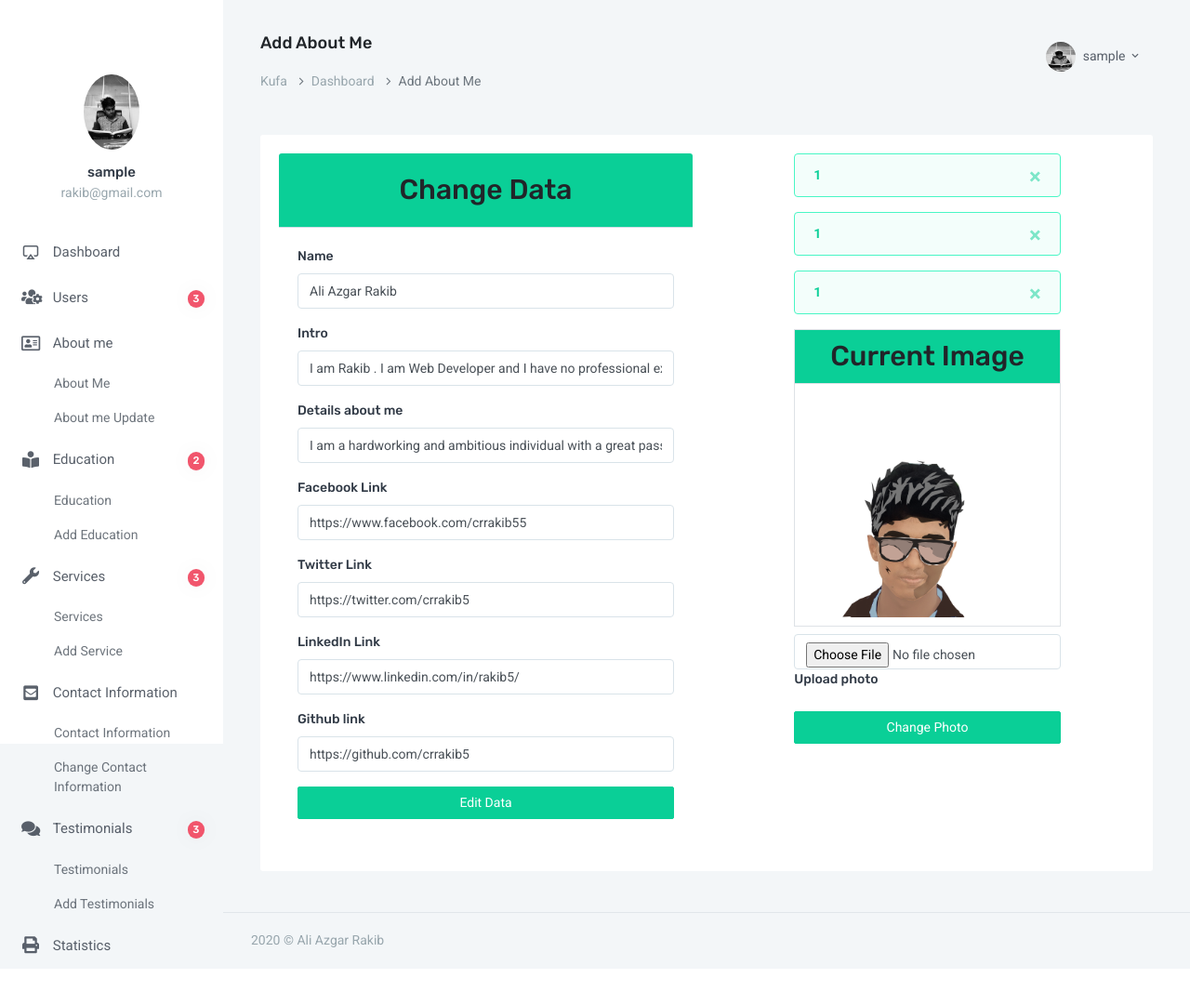
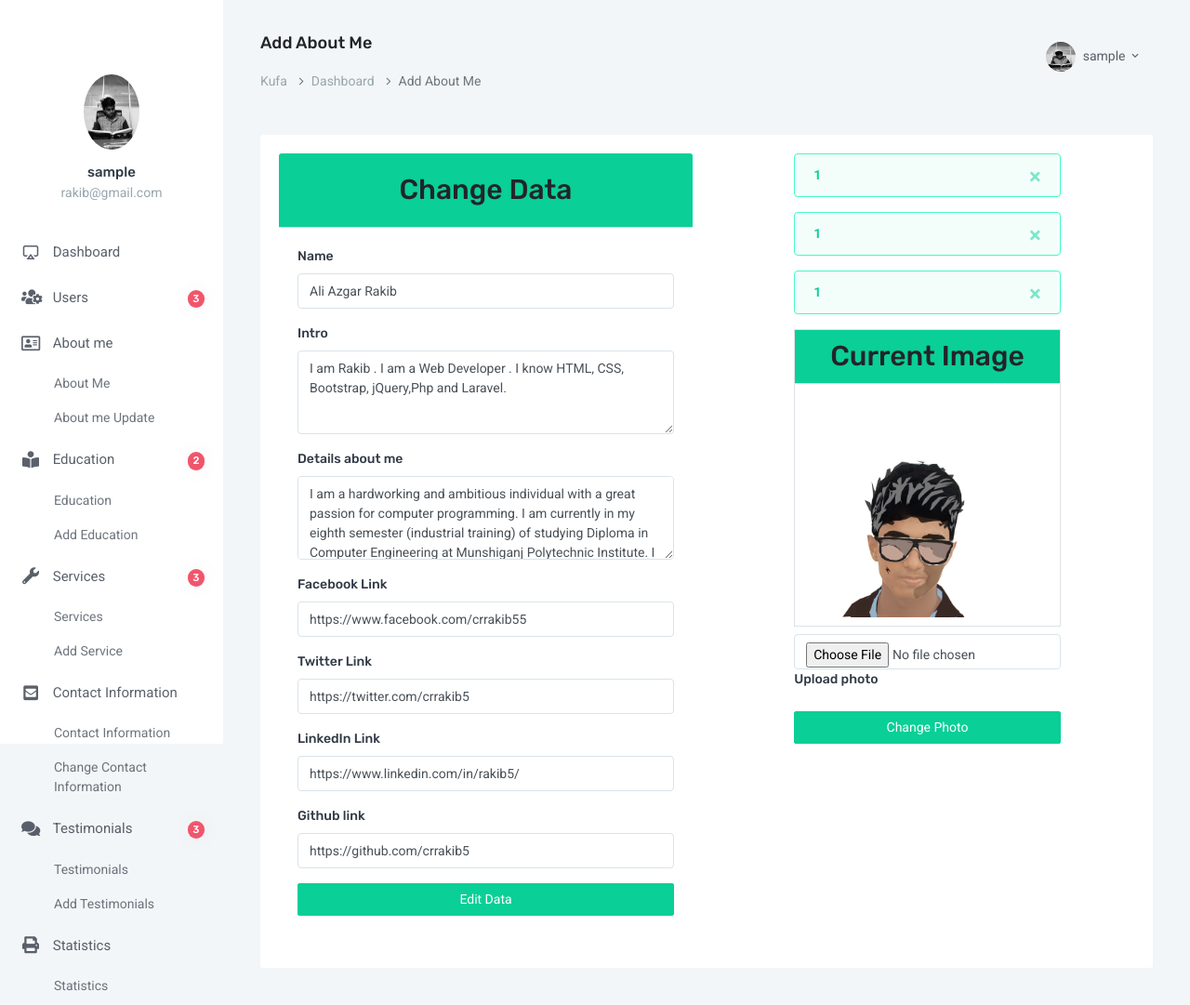
Before and after one commit to ali-azgar-rakib/Dynamic-Portfolio-With-Php-and-Bootstrap, a PHP site: page /admin/about_me.php in a window 1280 px wide. Shown: the top 1081 px of the page at 93% size. Before the commit the page ends 1026 px from the top, so only its background shows below. Run offline with PHP 8.4, Linux system fonts and the light colour scheme; a user stored in the database is signed in; data comes from the database, SQL or seed files in the repository; some libraries are stand-ins or nearby versions.

Commit message:
a little change in db

```diff
--- a/admin/about_me.php
+++ b/admin/about_me.php
@@ -32,12 +32,12 @@ $about_me_data = $data_from_db->fetch_assoc();
 
 																				<div class="form-group">
 																					<label for="project_catagory">Intro</label>
-																					<input type="text" class="form-control" name="intro" value="<?=$about_me_data['intro']?>">
+																					<textarea name="intro" class="form-control"><?=$about_me_data['intro']?></textarea>
 																				</div>
 
 																				<div class="form-group">
 																					<label for="project_catagory">Details about me</label>
-																					<input type="text" class="form-control" name="details" value="<?=$about_me_data['details']?>">
+																					<textarea name="details" class="form-control"><?=$about_me_data['details']?></textarea>
 																				</div>
 
 																				<div class="form-group">
--- a/personal_portfolio.sql
+++ b/personal_portfolio.sql
@@ -3,7 +3,7 @@
 -- https://www.phpmyadmin.net/
 --
 -- Host: 127.0.0.1
--- Generation Time: Mar 19, 2020 at 02:21 PM
+-- Generation Time: Mar 19, 2020 at 04:24 PM
 -- Server version: 10.4.11-MariaDB
 -- PHP Version: 7.4.2
 
@@ -45,7 +45,7 @@ CREATE TABLE `about_me` (
 --
 
 INSERT INTO `about_me` (`id`, `name`, `intro`, `details`, `fb_link`, `twitter_link`, `linkedin_link`, `github_link`, `photo`) VALUES
-(1, 'Ali Azgar Rakib', 'I am Rakib . I am Web Developer and I have no professional experience  !!', 'I am a hardworking and ambitious individual with a great passion for computer programming. I am currently in my eighth semester (industrial training) of studying Diploma in Computer Engineering at Munshiganj Polytechnic Institute. I am good at programming. I have a good knowledge about HTML, CSS, Bootstrap  PHP, MySQL. Give me the opportunity to spend my skills on the welfare of your company', 'https://www.facebook.com/crrakib55', 'https://twitter.com/crrakib5', 'https://www.linkedin.com/in/rakib5/', 'https://github.com/crrakib5', '1.png');
+(1, 'Ali Azgar Rakib', 'I am Rakib . I am a Web Developer . I know HTML, CSS, Bootstrap, jQuery,Php and Laravel.', 'I am a hardworking and ambitious individual with a great passion for computer programming. I am currently in my eighth semester (industrial training) of studying Diploma in Computer Engineering at Munshiganj Polytechnic Institute. I am good at programming. I have a good knowledge about HTML, CSS, Bootstrap  PHP, MySQL. Give me the opportunity to spend my skills on the welfare of your company', 'https://www.facebook.com/crrakib55', 'https://twitter.com/crrakib5', 'https://www.linkedin.com/in/rakib5/', 'https://github.com/crrakib5', '1.png');
 
 -- --------------------------------------------------------
 
```
